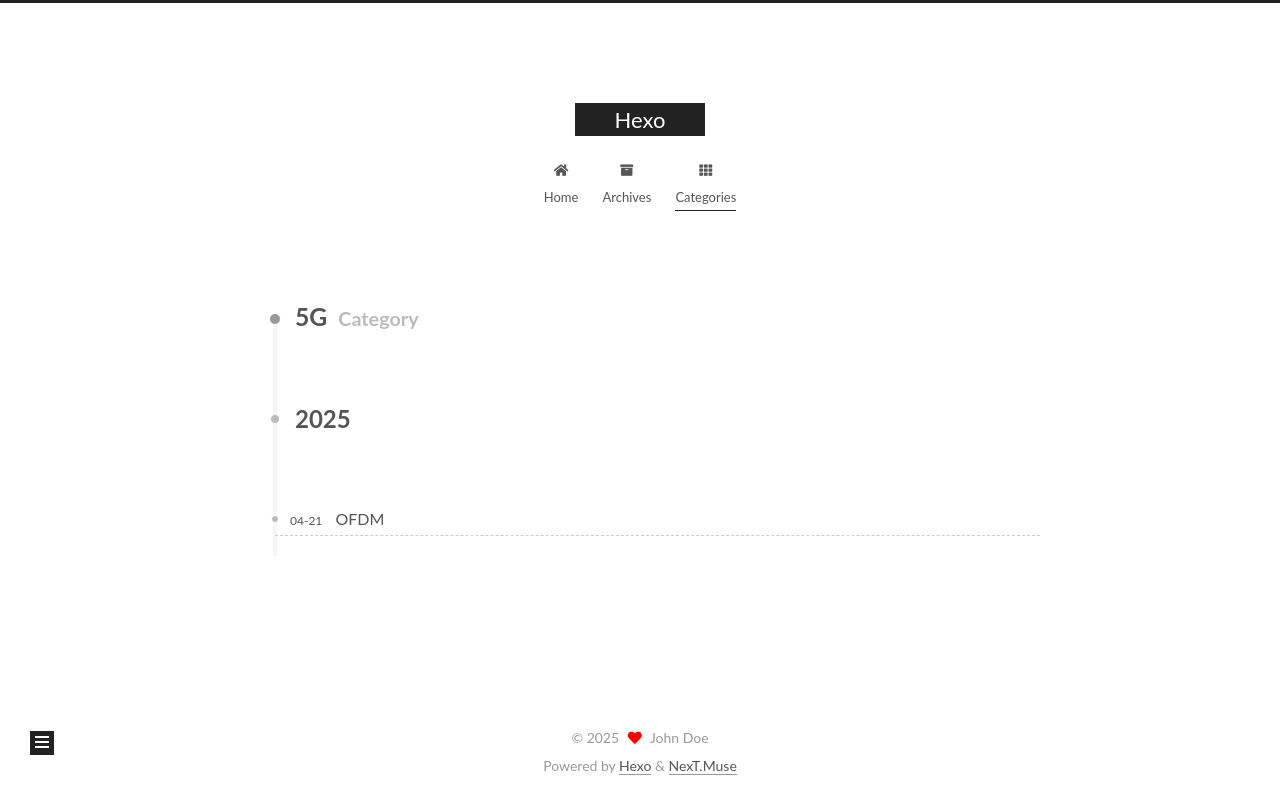
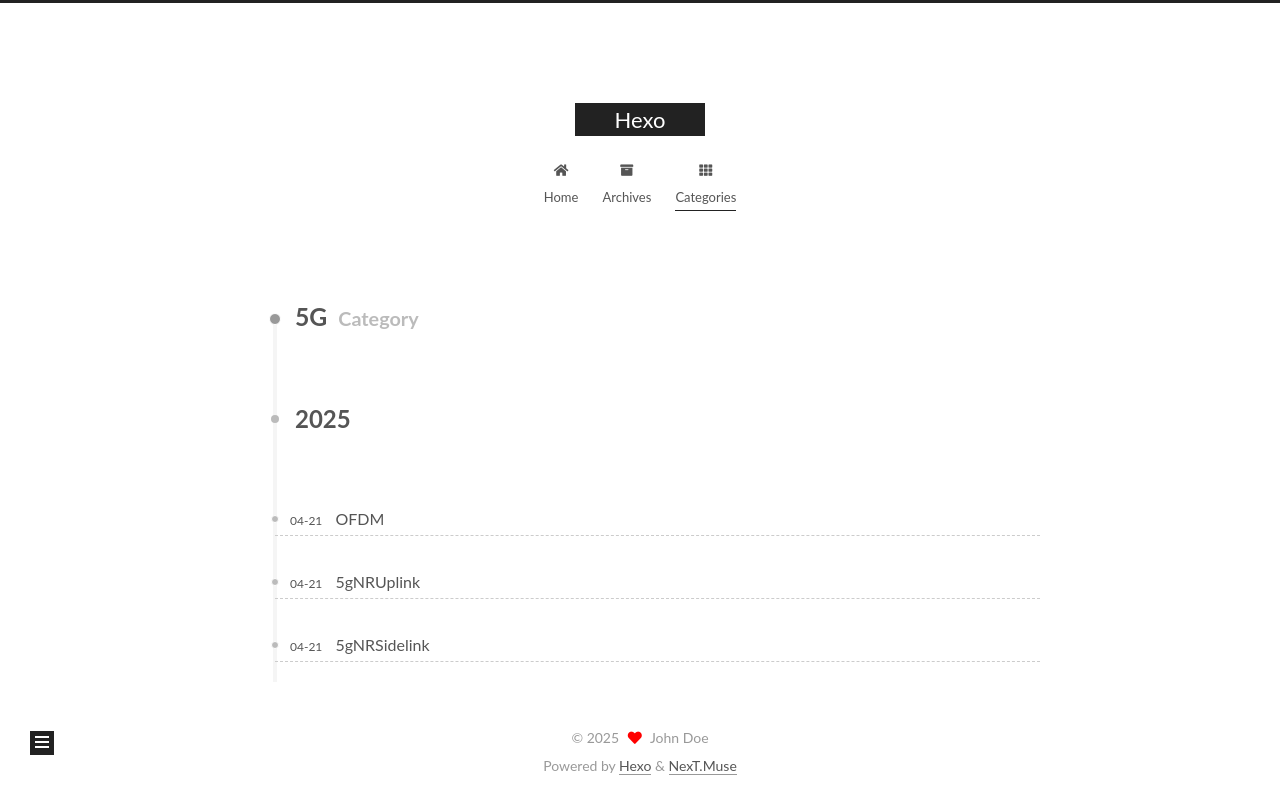
Before and after one commit to hcy20021106/hcy20021106.github.io, a plain HTML site: page categories/5G/index.html in a window 1280 px wide. Drawn offline with Linux system fonts and the light colour scheme.

Commit message:
Site updated: 2025-04-21 15:42:29

```diff
--- a/categories/5G/index.html
+++ b/categories/5G/index.html
@@ -183,6 +183,46 @@
     </header>
   </article>
 
+  <article itemscope itemtype="http://schema.org/Article">
+    <header class="post-header">
+
+      <div class="post-meta">
+        <time itemprop="dateCreated"
+              datetime="2025-04-21T14:50:40+02:00"
+              content="2025-04-21">
+          04-21
+        </time>
+      </div>
+
+      <div class="post-title">
+          <a class="post-title-link" href="/2025/04/21/5gNRUplink/" itemprop="url">
+            <span itemprop="name">5gNRUplink</span>
+          </a>
+      </div>
+
+    </header>
+  </article>
+
+  <article itemscope itemtype="http://schema.org/Article">
+    <header class="post-header">
+
+      <div class="post-meta">
+        <time itemprop="dateCreated"
+              datetime="2025-04-21T14:33:19+02:00"
+              content="2025-04-21">
+          04-21
+        </time>
+      </div>
+
+      <div class="post-title">
+          <a class="post-title-link" href="/2025/04/21/5gNRSidelink/" itemprop="url">
+            <span itemprop="name">5gNRSidelink</span>
+          </a>
+      </div>
+
+    </header>
+  </article>
+
     </div>
   </div>
 
--- a/css/main.css
+++ b/css/main.css
@@ -1168,7 +1168,7 @@ pre .javascript .function {
 }
 .links-of-author a::before,
 .links-of-author span.exturl::before {
-  background: #f0b8b8;
+  background: #ee3942;
   border-radius: 50%;
   content: ' ';
   display: inline-block;
```
Also changed, not shown: 2025/04/21/5gNRSidelink/index.html (+3 -3 lines), 2025/04/21/5gNRUplink/index.html (+3 -3 lines), blog/index.html (+4 -4 lines), index.html (+9 -8 lines).
